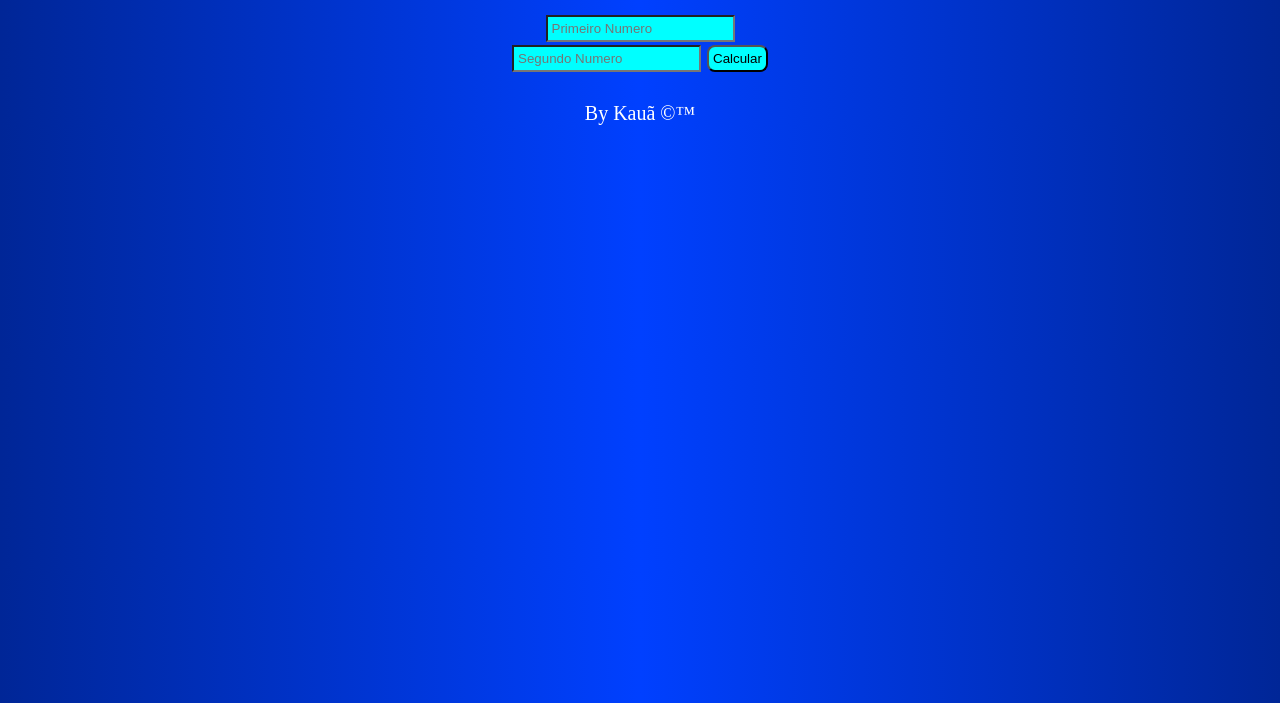
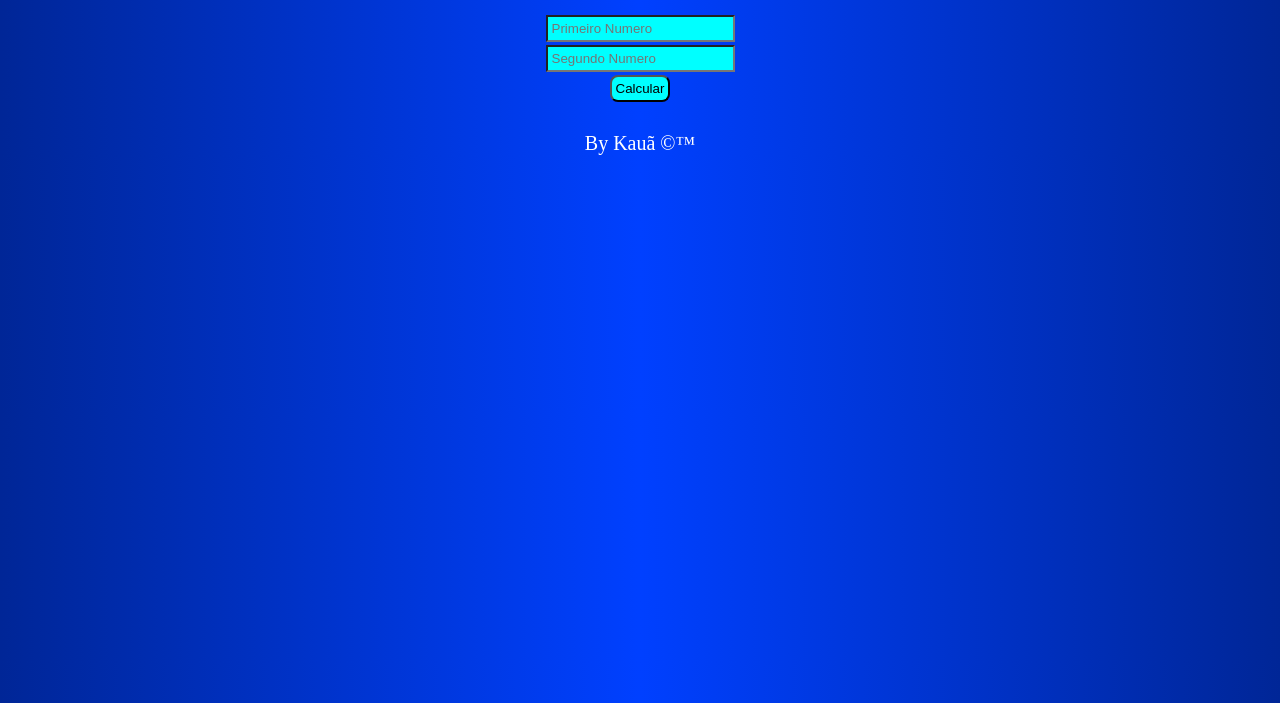
Before and after one commit to Kauayg131/Kaua_site_2C, a plain HTML site: page index.html in a window 1280 px wide. Shown: the part 97-800 px from the top of the page. Drawn offline with Linux system fonts and the light colour scheme.

Commit message:
segunda verção com javascript para calculo1

```diff
--- a/index.html
+++ b/index.html
@@ -21,7 +21,7 @@
             <label for="num1"></label><br>
             <input type="text" id="num1" placeholder="Primeiro Numero">
             <label for="num2"></label><br>
-            <input type="text" id="num2" placeholder="Segundo Numero">
+            <input type="text" id="num2" placeholder="Segundo Numero"><br>
             <button onclick="principal()">Calcular</button><br><br>
             <div id="resposta"></div>
         </article>
```
